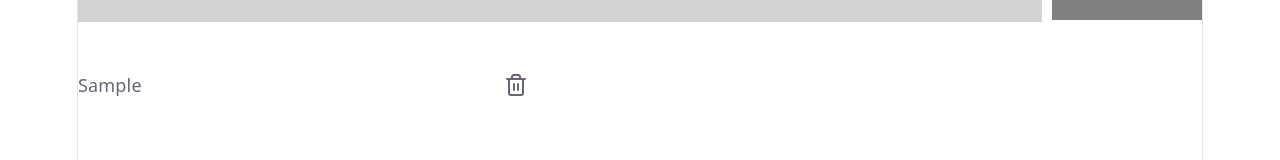
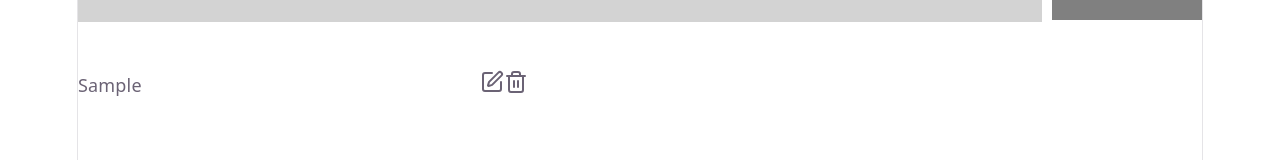
Before and after one commit to danieloski98/javascript_tutorial, a React (Vite) app in the folder react-app/: page / in a window 1280 px wide. Both pictures are taken after typing "Sample" into the empty fields and a click on the button "Add Item". Shown: the part 140-300 px from the top of the page. Built offline with nearby package versions, Linux system fonts and the light colour scheme.

Commit message:
feat: implement edit functionality for habits and update input button text

```diff
--- a/react-app/src/App.tsx
+++ b/react-app/src/App.tsx
@@ -21,13 +21,25 @@ function App() {
   const newHabbits = [...habits];
   setHabits(newHabbits);
  }
+
+ function editItem(index: number) {
+  if (isEdit === false) {
+    let item = habits[index]
+    setValue(item)
+    setIsEdit(true)
+  } else {
+    return
+  }
+
+ }
+
   return (
     <div style={{ height: '100vh', width: '100%' }}>
       <Header text='My List' />
-      <Input value={value} onChange={(e) => setValue(e)} handleClick={(e) =>handleClick(e)} />
+      <Input value={value} onChange={(e) => setValue(e)} handleClick={(e) =>handleClick(e)} isEdit={isEdit} />
       <div style={{ marginTop: '20px' }}>
         {habits.map((item, index) => (
-          <ListItem key={index} text={item} index={index} handleDelete={(index) => handleDelete(index)} />
+          <ListItem key={index} text={item} index={index} handleDelete={(index) => handleDelete(index)} editItem={(index) => editItem(index) }  />
         ))}
       </div>
     </div>
--- a/react-app/src/components/input.tsx
+++ b/react-app/src/components/input.tsx
@@ -2,13 +2,14 @@ interface IProps {
  value: string;
  onChange: (e: string) => void;
  handleClick: (e: string) => void;
+ isEdit: boolean
 }
 
-function Input({ value, onChange, handleClick }: IProps) {
+function Input({ value, onChange, handleClick, isEdit }: IProps) {
   return (
     <div style={{ width: '100%', height: '70px', overflow: 'hidden', display: 'flex', paddingTop: '20px', paddingBottom: '20px', gap: '10px', margin: 'auto' }}>
         <input value={value} onChange={(e) => onChange(e.target.value)} style={{ flex: 1, height: '100%', backgroundColor: 'lightgrey', borderWidth: '0px', paddingRight: '20px', paddingLeft: '20px', color: 'black' }} />
-        <button onClick={() => handleClick(value)} style={{ width: '150px', height: '100%', backgroundColor: 'grey', color: 'black', borderWidth: '0px' }} >Add Item</button>
+        <button onClick={() => handleClick(value)} style={{ width: '150px', height: '100%', backgroundColor: 'grey', color: 'black', borderWidth: '0px' }} >{isEdit ? 'Edit Item' : 'Add Item'}</button>
     </div>
   )
 }
--- a/react-app/src/components/list-item.tsx
+++ b/react-app/src/components/list-item.tsx
@@ -1,16 +1,20 @@
-import { Trash2 } from 'lucide-react';
+import { Trash2, Edit } from 'lucide-react';
 
 interface IProps {
     text: string;
     index: number;
     handleDelete: (index: number) => void;
+    editItem: (index: number) => void;
 }
 
-function ListItem({ text, index, handleDelete }: IProps) {
+function ListItem({ text, index, handleDelete, editItem }: IProps) {
   return (
     <div style={{ width: '40%', height: '50px', display: 'flex', justifyContent: 'space-between', alignItems: 'center' }}>
         <p>{text}</p>
+        <div>
+        <Edit onClick={() => editItem(index)} />
         <Trash2 onClick={() => handleDelete(index)} />
+        </div>
     </div>
   )
 }
```
